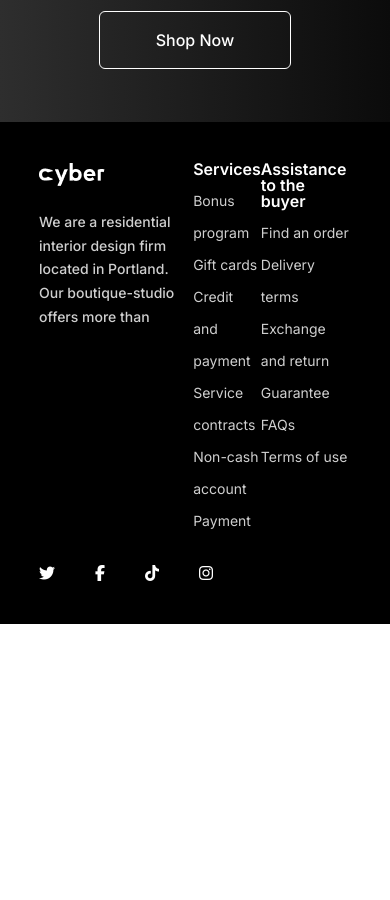
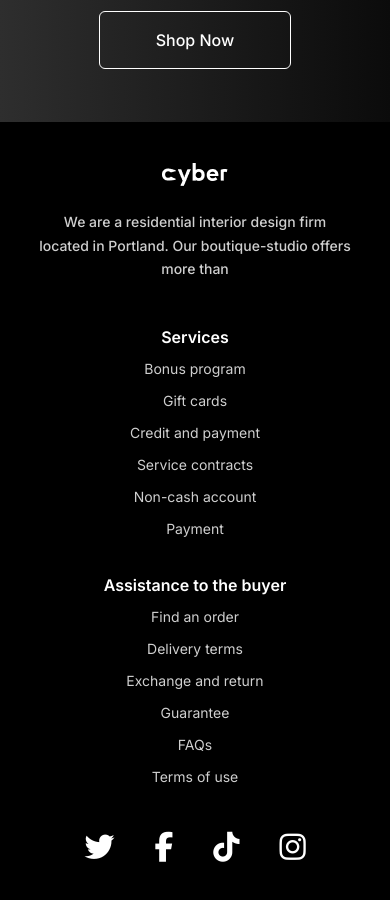
Before and after one commit to Mariii209/cyber-store, a React (Create React App) app: page / in a window 390 px wide. Shown: the part 7520-8420 px from the top of the page. Before the commit the page ends 8144 px from the top, so only its background shows below. Built offline with nearby package versions, Linux system fonts and the light colour scheme.

Commit message:
Update footer layout for small screens
- Added media query for max-width 875px
- Footer now uses column layout with centered content
- Increased gap and updated font size for social icons

```diff
--- a/src/Footer.css
+++ b/src/Footer.css
@@ -55,3 +55,26 @@
 .Footer .FooterSocial a:not(:last-child) {
   margin-right: 40px;
 }
+
+@media (max-width: 875px) {
+  .Footer {
+    display: flex;
+    flex-direction: column;
+    align-items: center;
+    text-align: center;
+    gap: 32px;
+  }
+
+  .Footer .FooterContent {
+    flex-direction: column;
+    align-items: center;
+    gap: 32px;
+  }
+
+  .Footer .FooterSocial a {
+    font-size: 30px;
+  }
+  .Footer .FooterSocial {
+    margin-top: 0;
+  }
+}
```
